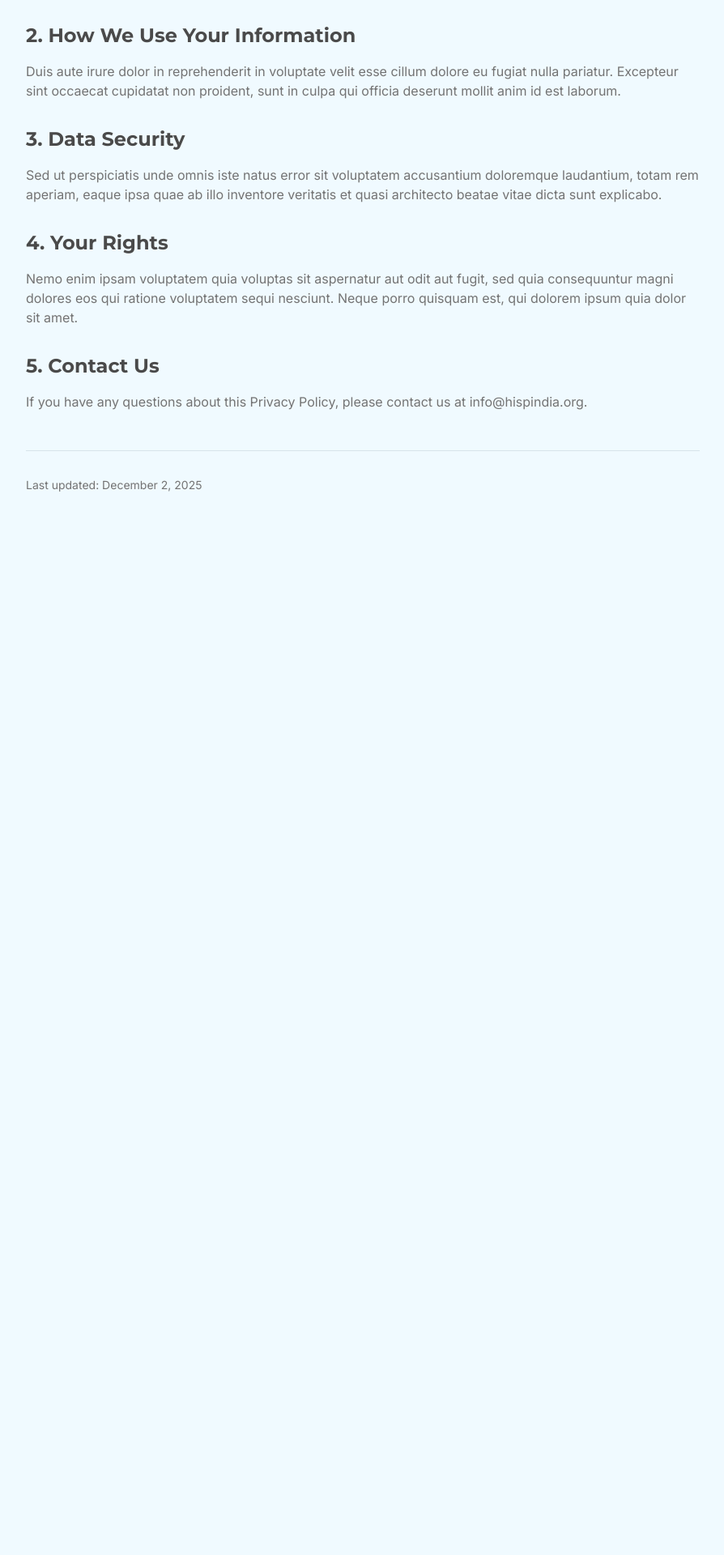
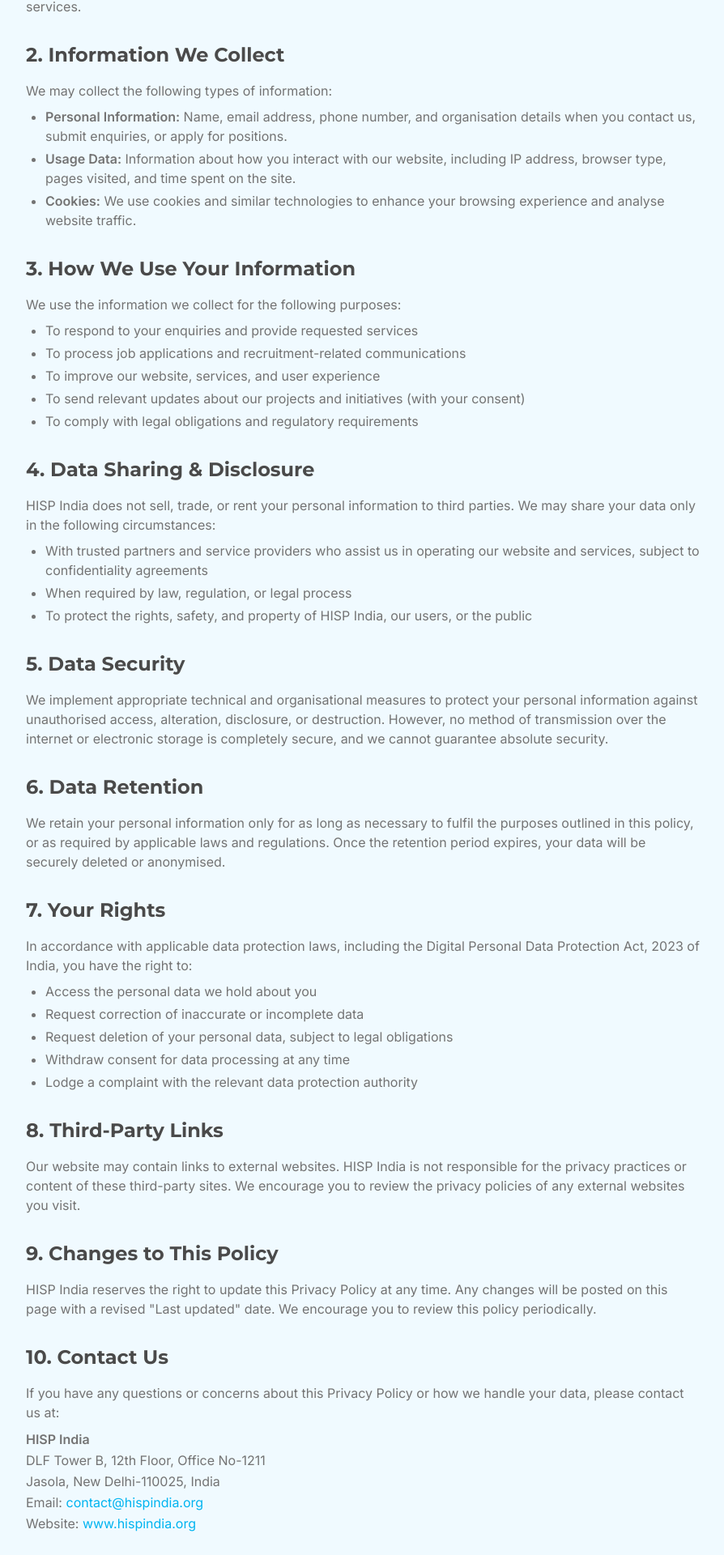
Before and after one commit to HISP-India/hisp-india-web-bones, a React (Vite) app: page /privacy in a window 1280 px wide. Shown: the part 292-2212 px from the top of the page at 81% size, without its empty margins (192-1086 px from the left). Before the commit the page ends 997 px from the top, so only its background shows below. Built offline with nearby package versions, Linux system fonts and the light colour scheme; the HTML template or start-up script is replaced by a standard one.

Commit message:
Changes
Co-authored-by: bhardwajsahilr <194711000+bhardwajsahilr@users.noreply.github.com>

```diff
--- a/src/pages/Privacy.tsx
+++ b/src/pages/Privacy.tsx
@@ -5,44 +5,110 @@ export default function Privacy() {
 
       <div className="prose prose-lg max-w-none space-y-8">
         <section>
-          <h2 className="font-heading text-2xl font-bold mb-4">1. Information We Collect</h2>
+          <h2 className="font-heading text-2xl font-bold mb-4">1. Introduction</h2>
           <p className="text-muted-foreground">
-            Lorem ipsum dolor sit amet, consectetur adipiscing elit. Sed do eiusmod tempor incididunt ut labore et dolore magna aliqua. Ut enim ad minim veniam, quis nostrud exercitation ullamco laboris nisi ut aliquip ex ea commodo consequat.
+            HISP India (Health Information Systems Programme India), headquartered at DLF Tower B, 12th Floor, Office No-1211, Jasola, New Delhi-110025, India, is committed to protecting your privacy. This Privacy Policy explains how we collect, use, store, and safeguard your personal information when you visit our website or use our services.
           </p>
         </section>
 
         <section>
-          <h2 className="font-heading text-2xl font-bold mb-4">2. How We Use Your Information</h2>
+          <h2 className="font-heading text-2xl font-bold mb-4">2. Information We Collect</h2>
           <p className="text-muted-foreground">
-            Duis aute irure dolor in reprehenderit in voluptate velit esse cillum dolore eu fugiat nulla pariatur. Excepteur sint occaecat cupidatat non proident, sunt in culpa qui officia deserunt mollit anim id est laborum.
+            We may collect the following types of information:
+          </p>
+          <ul className="text-muted-foreground list-disc pl-6 mt-2 space-y-1">
+            <li><strong>Personal Information:</strong> Name, email address, phone number, and organisation details when you contact us, submit enquiries, or apply for positions.</li>
+            <li><strong>Usage Data:</strong> Information about how you interact with our website, including IP address, browser type, pages visited, and time spent on the site.</li>
+            <li><strong>Cookies:</strong> We use cookies and similar technologies to enhance your browsing experience and analyse website traffic.</li>
+          </ul>
+        </section>
+
+        <section>
+          <h2 className="font-heading text-2xl font-bold mb-4">3. How We Use Your Information</h2>
+          <p className="text-muted-foreground">
+            We use the information we collect for the following purposes:
+          </p>
+          <ul className="text-muted-foreground list-disc pl-6 mt-2 space-y-1">
+            <li>To respond to your enquiries and provide requested services</li>
+            <li>To process job applications and recruitment-related communications</li>
+            <li>To improve our website, services, and user experience</li>
+            <li>To send relevant updates about our projects and initiatives (with your consent)</li>
+            <li>To comply with legal obligations and regulatory requirements</li>
+          </ul>
+        </section>
+
+        <section>
+          <h2 className="font-heading text-2xl font-bold mb-4">4. Data Sharing & Disclosure</h2>
+          <p className="text-muted-foreground">
+            HISP India does not sell, trade, or rent your personal information to third parties. We may share your data only in the following circumstances:
+          </p>
+          <ul className="text-muted-foreground list-disc pl-6 mt-2 space-y-1">
+            <li>With trusted partners and service providers who assist us in operating our website and services, subject to confidentiality agreements</li>
+            <li>When required by law, regulation, or legal process</li>
+            <li>To protect the rights, safety, and property of HISP India, our users, or the public</li>
+          </ul>
+        </section>
+
+        <section>
+          <h2 className="font-heading text-2xl font-bold mb-4">5. Data Security</h2>
+          <p className="text-muted-foreground">
+            We implement appropriate technical and organisational measures to protect your personal information against unauthorised access, alteration, disclosure, or destruction. However, no method of transmission over the internet or electronic storage is completely secure, and we cannot guarantee absolute security.
           </p>
         </section>
 
         <section>
-          <h2 className="font-heading text-2xl font-bold mb-4">3. Data Security</h2>
+          <h2 className="font-heading text-2xl font-bold mb-4">6. Data Retention</h2>
           <p className="text-muted-foreground">
-            Sed ut perspiciatis unde omnis iste natus error sit voluptatem accusantium doloremque laudantium, totam rem aperiam, eaque ipsa quae ab illo inventore veritatis et quasi architecto beatae vitae dicta sunt explicabo.
+            We retain your personal information only for as long as necessary to fulfil the purposes outlined in this policy, or as required by applicable laws and regulations. Once the retention period expires, your data will be securely deleted or anonymised.
           </p>
         </section>
 
         <section>
-          <h2 className="font-heading text-2xl font-bold mb-4">4. Your Rights</h2>
+          <h2 className="font-heading text-2xl font-bold mb-4">7. Your Rights</h2>
           <p className="text-muted-foreground">
-            Nemo enim ipsam voluptatem quia voluptas sit aspernatur aut odit aut fugit, sed quia consequuntur magni dolores eos qui ratione voluptatem sequi nesciunt. Neque porro quisquam est, qui dolorem ipsum quia dolor sit amet.
+            In accordance with applicable data protection laws, including the Digital Personal Data Protection Act, 2023 of India, you have the right to:
+          </p>
+          <ul className="text-muted-foreground list-disc pl-6 mt-2 space-y-1">
+            <li>Access the personal data we hold about you</li>
+            <li>Request correction of inaccurate or incomplete data</li>
+            <li>Request deletion of your personal data, subject to legal obligations</li>
+            <li>Withdraw consent for data processing at any time</li>
+            <li>Lodge a complaint with the relevant data protection authority</li>
+          </ul>
+        </section>
+
+        <section>
+          <h2 className="font-heading text-2xl font-bold mb-4">8. Third-Party Links</h2>
+          <p className="text-muted-foreground">
+            Our website may contain links to external websites. HISP India is not responsible for the privacy practices or content of these third-party sites. We encourage you to review the privacy policies of any external websites you visit.
           </p>
         </section>
 
         <section>
-          <h2 className="font-heading text-2xl font-bold mb-4">5. Contact Us</h2>
+          <h2 className="font-heading text-2xl font-bold mb-4">9. Changes to This Policy</h2>
           <p className="text-muted-foreground">
-            If you have any questions about this Privacy Policy, please contact us at info@hispindia.org.
+            HISP India reserves the right to update this Privacy Policy at any time. Any changes will be posted on this page with a revised "Last updated" date. We encourage you to review this policy periodically.
           </p>
+        </section>
+
+        <section>
+          <h2 className="font-heading text-2xl font-bold mb-4">10. Contact Us</h2>
+          <p className="text-muted-foreground">
+            If you have any questions or concerns about this Privacy Policy or how we handle your data, please contact us at:
+          </p>
+          <address className="text-muted-foreground not-italic mt-2 leading-relaxed">
+            <strong>HISP India</strong><br />
+            DLF Tower B, 12th Floor, Office No-1211<br />
+            Jasola, New Delhi-110025, India<br />
+            Email: <a href="mailto:contact@hispindia.org" className="text-primary hover:underline">contact@hispindia.org</a><br />
+            Website: <a href="https://www.hispindia.org" className="text-primary hover:underline">www.hispindia.org</a>
+          </address>
         </section>
       </div>
 
       <div className="mt-12 pt-8 border-t">
         <p className="text-sm text-muted-foreground">
-          Last updated: December 2, 2025
+          Last updated: March 17, 2026
         </p>
       </div>
     </div>
```
